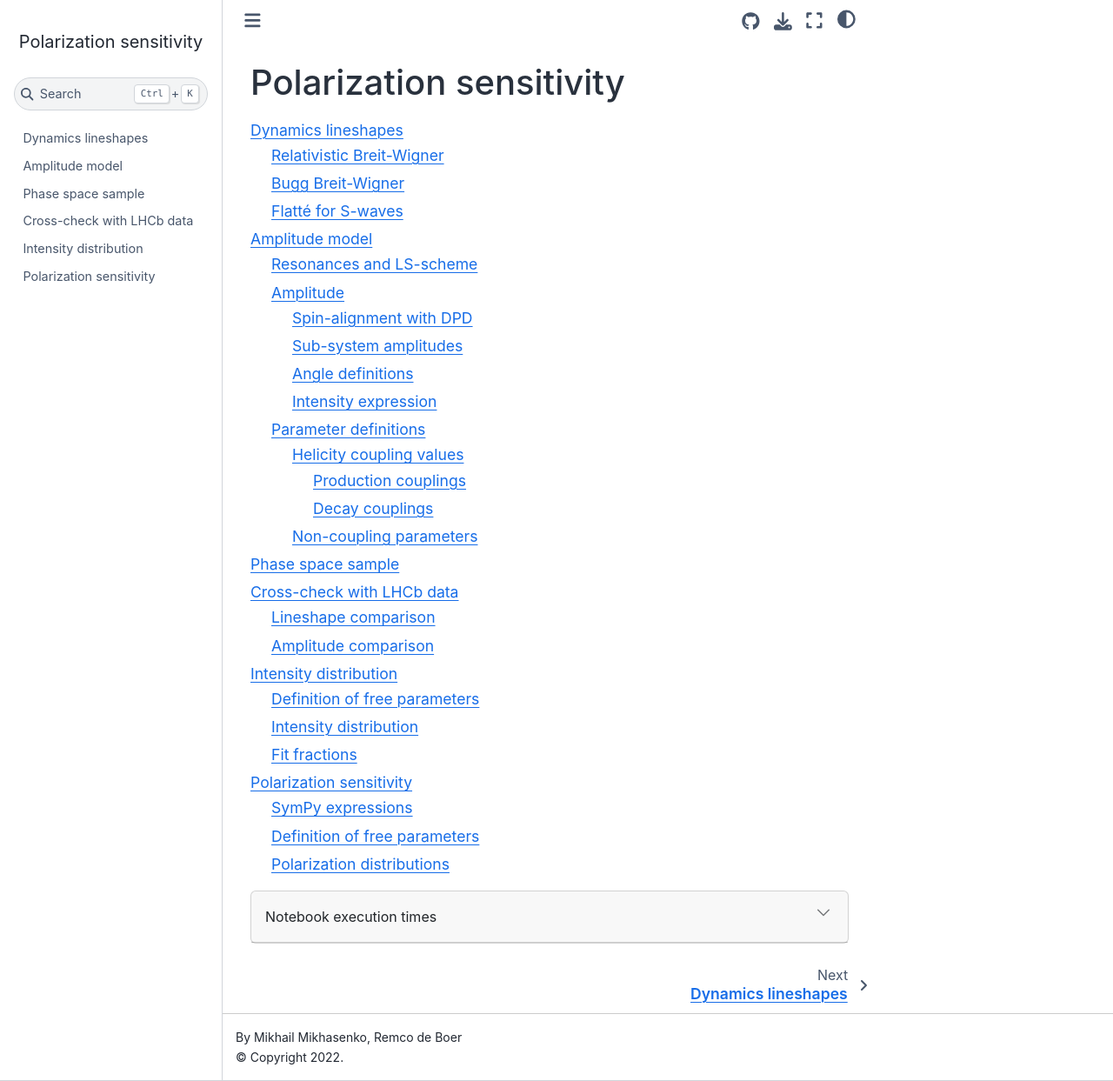
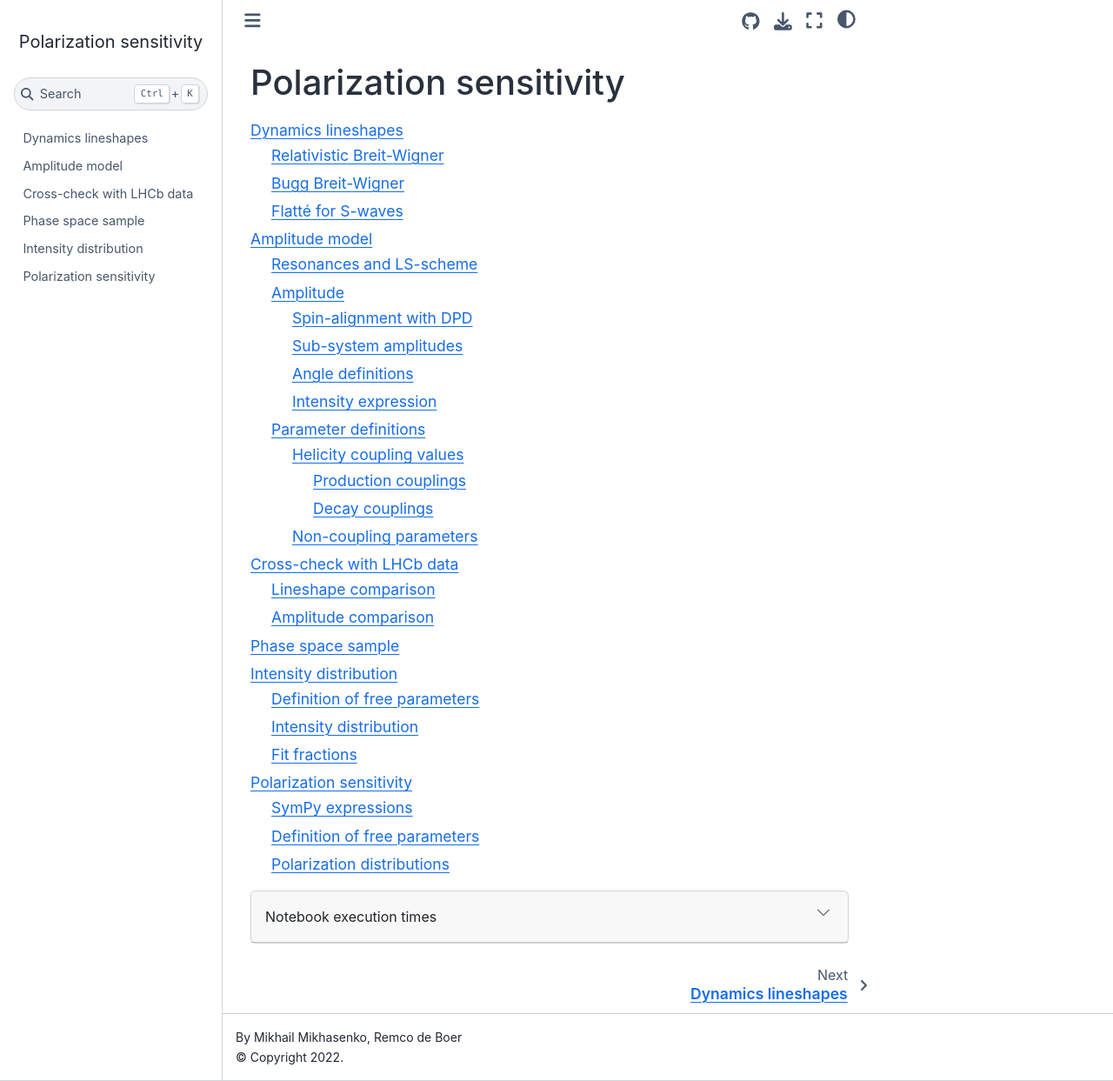
Before and after one commit to ComPWA/polarimetry, a Sphinx documentation site: the page built from docs/index.md, in a window 1280 px wide and 1243 px high. Shown: the whole window at 87% size. Built offline with Sphinx 7.4.7 and the Sphinx Book theme 1.1.4, drawn with Linux system fonts in a browser that asks for light colours; pages that are not in the unit, such as notebooks, are missing from menus.

````diff
--- a/docs/index.md
+++ b/docs/index.md
@@ -3,8 +3,8 @@
 ```{toctree}
 dynamics
 amplitude-model
+cross-check
 phase-space
-cross-check
 intensity-distribution
 polarization
 API <api/polarization>
````
Also changed, not shown: docs/cross-check.ipynb.
